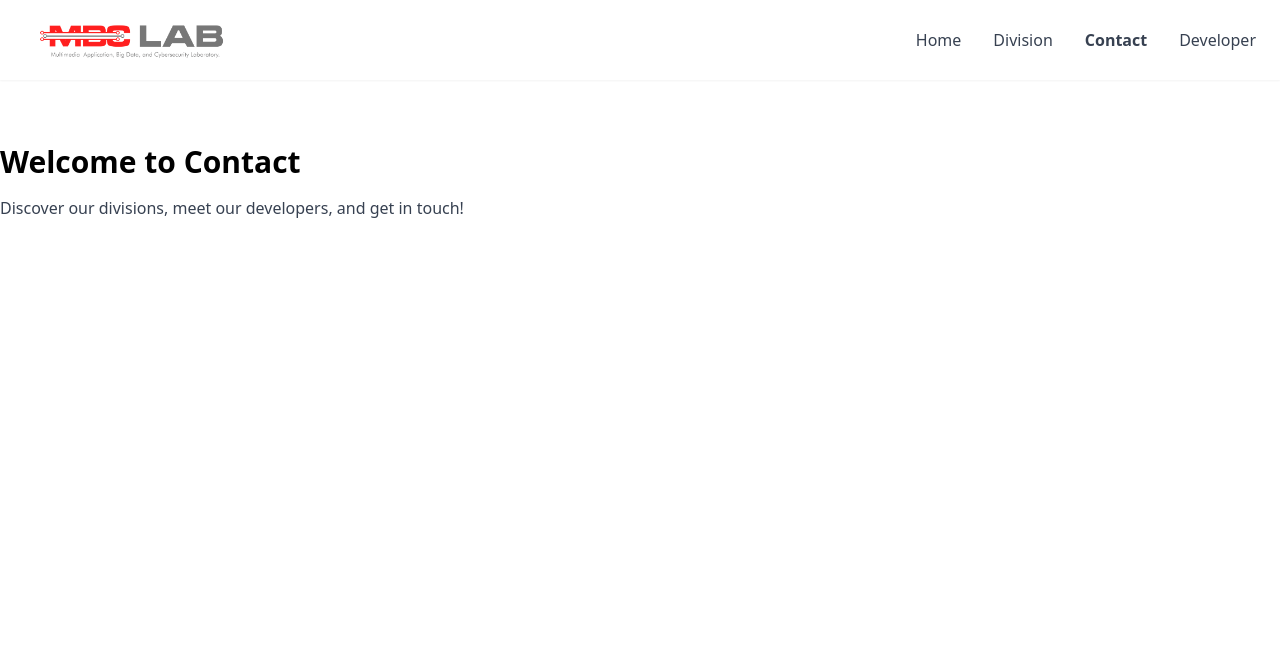
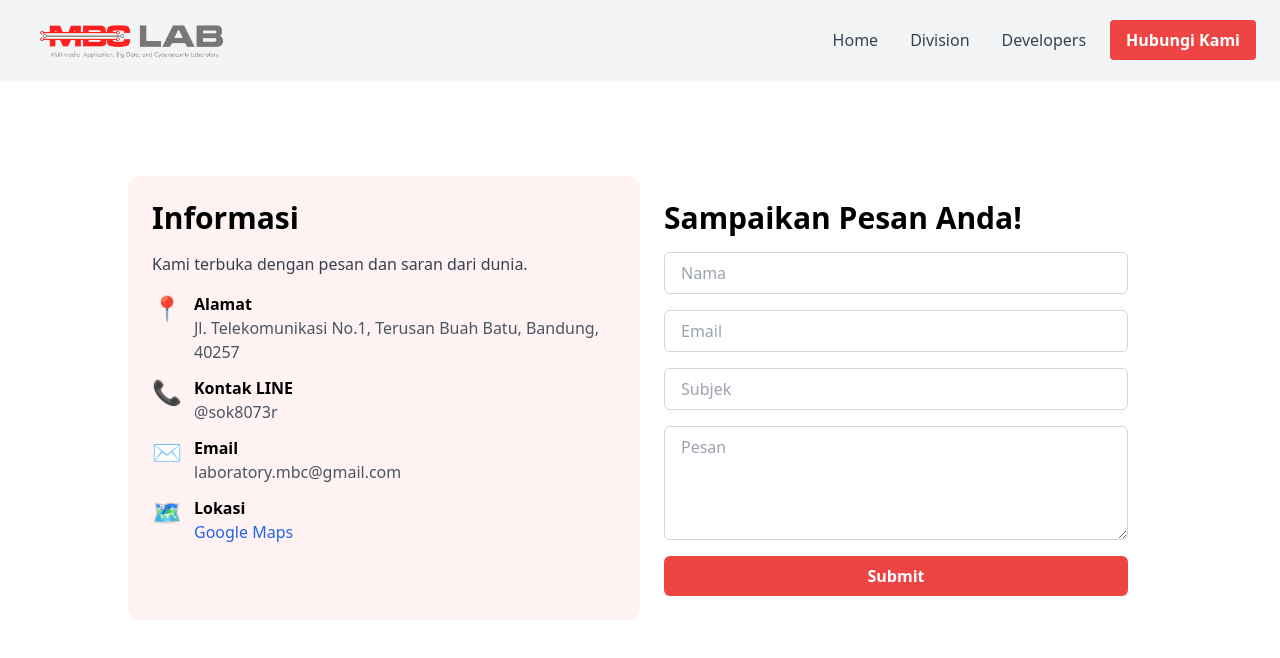
Before and after one commit to VeironVaya/mbc_laboratory_website, a React (Create React App) app in the folder frontend/: page /contact in a window 1280 px wide. Shown: the top 658 px of the page. Built offline with nearby package versions, Linux system fonts and the light colour scheme.

Commit message:
ui slicing done

```diff
--- a/frontend/src/components/TopNavbar.jsx
+++ b/frontend/src/components/TopNavbar.jsx
@@ -6,17 +6,14 @@ export default function TopNavbar() {
   const links = [
     { to: '/', label: 'Home' },
     { to: '/divisions', label: 'Division' },
-    { to: '/contact', label: 'Contact' },
-    { to: '/developer', label: 'Developer' },
+    { to: '/developer', label: 'Developers' }
   ];
 
   return (
     <header>
-      <nav
-        className="bg-gradient-to-r white shadow-sm"
-        aria-label="Main navigation"
-      >
+      <nav className="bg-gray-100 shadow-sm" aria-label="Main navigation">
         <div className="container mx-auto flex items-center justify-between py-4 px-6">
+          {/* Logo */}
           <NavLink to="/" className="flex items-center space-x-3 flex-shrink-0">
             <img
               src={logo}
@@ -25,7 +22,9 @@ export default function TopNavbar() {
             />
           </NavLink>
 
-          <ul className="hidden md:flex space-x-8 flex-shrink-0">
+          {/* Navigation Links */}
+          <div className="flex items-center space-x-6">
+            <ul className="hidden md:flex space-x-8">
               {links.map((link) => (
                 <li key={link.to}>
                   <NavLink
@@ -41,6 +40,15 @@ export default function TopNavbar() {
                 </li>
               ))}
             </ul>
+
+            {/* Highlighted Contact Us Button */}
+            <NavLink
+              to="/contact"
+              className="hidden md:inline-block bg-red-500 hover:bg-red-600 text-white font-semibold px-4 py-2 rounded transition-colors whitespace-nowrap"
+            >
+              Hubungi Kami
+            </NavLink>
+          </div>
         </div>
       </nav>
     </header>
--- a/frontend/src/pages/Contact.jsx
+++ b/frontend/src/pages/Contact.jsx
@@ -1,12 +1,99 @@
+import React, { useState } from 'react';
+
+const informations = [
+  { icon: '📍', label: 'Alamat', value: 'Jl. Telekomunikasi No.1, Terusan Buah Batu, Bandung, 40257' },
+  { icon: '📞', label: 'Kontak LINE', value: '@sok8073r' },
+  { icon: '✉️', label: 'Email', value: 'laboratory.mbc@gmail.com' },
+  { icon: '🗺️', label: 'Lokasi', value: 'Google Maps', link: 'https://maps.app.goo.gl/A2HqR9uy4kebKAUY7' },
+];
+
 export default function Contact() {
+  const [form, setForm] = useState({ nama: '', email: '', subjek: '', pesan: '' });
+
+  const handleChange = (e) => {
+    const { nama, value } = e.target;
+    setForm((prev) => ({ ...prev, [nama]: value }));
+  };
+
+  const handleSubmit = (e) => {
+    e.preventDefault();
+    console.log('Submitted', form);
+    setForm({ nama: '', email: '', subjek: '', pesan: '' });
+  };
+
   return (
-    <>
-      <div className="container mx-auto py-8">
-        <h1 className="text-3xl font-bold mb-4">Welcome to Contact</h1>
-        <p className="text-gray-700">
-          Discover our divisions, meet our developers, and get in touch!
-        </p>
+    <section className="py-16 px-4 lg:px-0 white">
+      <div className="max-w-5xl mx-auto grid grid-cols-1 md:grid-cols-2 ">
+        <div className="bg-red-50 rounded-xl p-6 flex flex-col space-y-4">
+          <h2 className="text-3xl font-bold">Informasi</h2>
+          <p className="text-gray-700">Kami terbuka dengan pesan dan saran dari dunia.</p>
+
+          <ul className="space-y-3">
+            {informations.map((info) => (
+              <li key={info.label} className="flex items-start space-x-3">
+                <span className="text-2xl">{info.icon}</span>
+                <div>
+                  <p className="font-semibold">{info.label}</p>
+                  {info.link ? (
+                    <a href={info.link} target="_blank" rel="noopener noreferrer" className="text-blue-600 hover:underline">
+                      {info.value}
+                    </a>
+                  ) : (
+                    <p className="text-gray-600">{info.value}</p>
+                  )}
+                </div>
+              </li>
+            ))}
+          </ul>
+        </div>
+
+        <div className="bg-white rounded-xl p-6 flex flex-col">
+          <h2 className="text-3xl font-bold mb-4">Sampaikan Pesan Anda!</h2>
+          <form onSubmit={handleSubmit} className="flex flex-col space-y-4">
+            <input
+              type="text"
+              name="nama"
+              placeholder="Nama"
+              value={form.nama}
+              onChange={handleChange}
+              className="border border-gray-300 rounded-md px-4 py-2 focus:outline-none focus:ring-2 focus:ring-red-400"
+              required
+            />
+            <input
+              type="email"
+              name="email"
+              placeholder="Email"
+              value={form.email}
+              onChange={handleChange}
+              className="border border-gray-300 rounded-md px-4 py-2 focus:outline-none focus:ring-2 focus:ring-red-400"
+              required
+            />
+            <input
+              type="text"
+              name="subjek"
+              placeholder="Subjek"
+              value={form.subjek}
+              onChange={handleChange}
+              className="border border-gray-300 rounded-md px-4 py-2 focus:outline-none focus:ring-2 focus:ring-red-400"
+            />
+            <textarea
+              name="pesan"
+              placeholder="Pesan"
+              rows="4"
+              value={form.pesan}
+              onChange={handleChange}
+              className="border border-gray-300 rounded-md px-4 py-2 focus:outline-none focus:ring-2 focus:ring-red-400"
+              required
+            />
+            <button
+              type="submit"
+              className="bg-red-500 text-white font-semibold px-6 py-2 rounded-md hover:bg-red-600 transition-self"
+            >
+              Submit
+            </button>
+          </form>
+        </div>
       </div>
-    </>
+    </section>
   );
 }
--- a/frontend/src/pages/Developer.jsx
+++ b/frontend/src/pages/Developer.jsx
@@ -1,12 +1,52 @@
-export default function Home() {
+import React from 'react';
+import picvei from '../assets/pictures/picvei.jpeg';
+
+export default function Developer() {
   return (
-    <>
-      <div className="container mx-auto py-8">
-        <h1 className="text-3xl font-bold mb-4">Welcome to Developer</h1>
-        <p className="text-gray-700">
-          Discover our divisions, meet our developers, and get in touch!
-        </p>
+    <div className="flex items-center flex-col justify-center py-16 px-4 lg:px-0">
+      <div className="max-w-3xl mx-auto text-center mb-8">
+        <h2 className="text-3xl md:text-4xl font-bold">
+          Meet Our Developers
+        </h2>
       </div>
-    </>
+
+
+      <div className="max-w-3xl w-full bg-white rounded-2xl shadow-lg p-8 flex flex-col md:flex-row items-center md:items-start space-y-6 md:space-y-0 md:space-x-8">
+        <div className="flex-shrink-0">
+          <img
+            src={picvei}
+            alt="Veiron Vaya Yarief"
+            className="w-40 h-40 md:w-48 md:h-48 rounded-full object-cover shadow-md"
+          />
+        </div>
+
+        <div className="flex flex-col text-center md:text-left">
+          <h1 className="text-3xl font-semibold mb-2">Veiron Vaya Yarief</h1>
+          <h2 className="text-lg text-gray-600 mb-4">
+            Mahasiswa S1 Informatika Universitas Telkom yang berkecimpung dalam pengembangan web dan aplikasi. Passionate tentang teknologi, open-source, dan cyber security.
+          </h2>
+
+          <div className="flex justify-center md:justify-start space-x-4">
+            <a href="https://github.com/VeironVaya" target="_blank" rel="noopener noreferrer" className="hover:text-blue-500 transition">
+              <svg xmlns="http://www.w3.org/2000/svg" className="h-6 w-6" fill="currentColor" viewBox="0 0 24 24">
+                <path d="M12 .5C5.73.5.5 5.73.5 12c0 5.08 3.29 9.39 7.86 10.91.57.1.78-.25.78-.55 0-.27-.01-1.16-.02-2.1-3.2.7-3.88-1.54-3.88-1.54-.52-1.32-1.27-1.67-1.27-1.67-1.04-.72.08-.7.08-.7 1.15.08 1.75 1.18 1.75 1.18 1.02 1.74 2.68 1.24 3.34.95.1-.74.4-1.24.73-1.53-2.56-.29-5.26-1.28-5.26-5.72 0-1.26.45-2.3 1.18-3.11-.12-.29-.51-1.46.11-3.05 0 0 .97-.31 3.18 1.18a11.06 11.06 0 0 1 2.9-.39c.98.01 1.97.13 2.9.39 2.2-1.49 3.17-1.18 3.17-1.18.62 1.59.23 2.76.11 3.05.74.81 1.18 1.85 1.18 3.11 0 4.45-2.7 5.42-5.28 5.71.41.35.78 1.04.78 2.1 0 1.52-.01 2.75-.01 3.12 0 .3.2.66.79.55A10.51 10.51 0 0 0 23.5 12c0-6.27-5.23-11.5-11.5-11.5z" />
+              </svg>
+            </a>
+            <a href="https://www.linkedin.com/in/veiron-vaya-yarief-5867872a3/" target="_blank" rel="noopener noreferrer" className="hover:text-blue-500 transition">
+              <svg xmlns="http://www.w3.org/2000/svg" className="h-6 w-6" fill="currentColor" viewBox="0 0 24 24">
+                <path d="M20.451 20.451h-3.554v-5.561c0-1.327-.025-3.037-1.85-3.037-1.853 0-2.136 1.446-2.136 2.941v5.657H9.358V9h3.414v1.561h.049c.476-.9 1.637-1.85 3.369-1.85 3.602 0 4.269 2.372 4.269 5.457v6.284zM5.337 7.433c-1.144 0-2.072-.928-2.072-2.072 0-1.144.928-2.072 2.072-2.072 1.144 0 2.072.928 2.072 2.072 0 1.144-.928 2.072-2.072 2.072zM7.118 20.451H3.556V9h3.562v11.451z" />
+              </svg>
+            </a>
+            <a href="https://www.instagram.com/veiron.co.id?igsh=Y2Vsc2l1cHhyZWht" target="_blank" rel="noopener noreferrer" className="hover:text-pink-500 transition">
+              <svg xmlns="http://www.w3.org/2000/svg" className="h-6 w-6" fill="currentColor" viewBox="0 0 24 24">
+                <path d="M7.75 2h8.5A5.75 5.75 0 0 1 22 7.75v8.5A5.75 5.75 0 0 1 16.25 22h-8.5A5.75 5.75 0 0 1 2 16.25v-8.5A5.75 5.75 0 0 1 7.75 2zm0 1.5A4.25 4.25 0 0 0 3.5 7.75v8.5A4.25 4.25 0 0 0 7.75 20.5h8.5a4.25 4.25 0 0 0 4.25-4.25v-8.5A4.25 4.25 0 0 0 16.25 3.5h-8.5z" />
+                <path d="M12 7a5 5 0 1 1 0 10 5 5 0 0 1 0-10zM12 8.5a3.5 3.5 0 1 0 0 7 3.5 3.5 0 0 0 0-7z" />
+                <circle cx="17.5" cy="6.5" r="1.5" />
+              </svg>
+            </a>
+          </div>
+        </div>
+      </div>
+    </div>
   );
 }
--- a/frontend/src/pages/Divisions.jsx
+++ b/frontend/src/pages/Divisions.jsx
@@ -5,25 +5,25 @@ const divisions = [
     id: 'cyber',
     title: 'Cyber Security',
     description:
-      'Laboratorium Cyber Security fokus pada penelitian dan pengembangan teknik pertahanan siber, penetrasi sistem, serta forensik digital untuk menjaga integritas, kerahasiaan, dan ketersediaan data.',
+      'Divisi Cyber Security fokus pada penelitian dan pengembangan teknik pertahanan siber, penetrasi sistem, serta forensik digital untuk menjaga integritas, kerahasiaan, dan ketersediaan data. Dengan prospek karir yang meliputi: Cybersecurity Analyst, Digital Forensic,SOC Analyst,Penetration Tester dan Security Engineer',
   },
   {
     id: 'gametech',
     title: 'Game Tech',
     description:
-      'Divisi Game Tech menggabungkan multimedia dan interaksi pengguna, menghadirkan prototipe game edukatif serta simulasi real‑time dengan engine terkini.',
+      'Divisi Game Tech menggabungkan multimedia dan interaksi pengguna, menghadirkan prototipe game edukatif serta simulasi real‑time dengan engine terkini. Dengan prospek karir yang meliputi: Animator(2D/3D), Game Designer,Artist(2D/3D),Audio Designer,Game Programmer',
   },
   {
     id: 'gis',
     title: 'Geographic Information System',
     description:
-      'GIS Lab mengembangkan sistem pemetaan dan analisis spasial, mendukung visualisasi data geolokasi untuk smart city dan pengambilan keputusan berbasis lokasi.',
+      'Divisi GIS mengembangkan sistem pemetaan dan analisis spasial, mendukung visualisasi data geolokasi untuk smart city dan pengambilan keputusan berbasis lokasi. Dengan prospek karir: Spasial Analyst,Penata Tata Ruangan Kota,Surveyor,GIS Specialist,Webgis Developer (Startup)',
   },
   {
     id: 'bigdata',
     title: 'Big Data',
     description:
-      'Pada Big Data, kami merancang pipeline analitik untuk volume data besar, meliputi arsitektur data lake, pemodelan machine learning, dan dashboard visualisasi.',
+      'Divisi Big Data, kami merancang pipeline analitik untuk volume data besar, meliputi arsitektur data lake, pemodelan machine learning, dan dashboard visualisasi. Dengan prospek karir: Machine Learning Engineer, Data Scientist, Data Analyst, Data Engineer',
   },
 ];
 
```
Also changed, not shown: frontend/src/assets/pictures/picvei.jpeg (added). Lines whose indentation alone changed are shown as unchanged.
